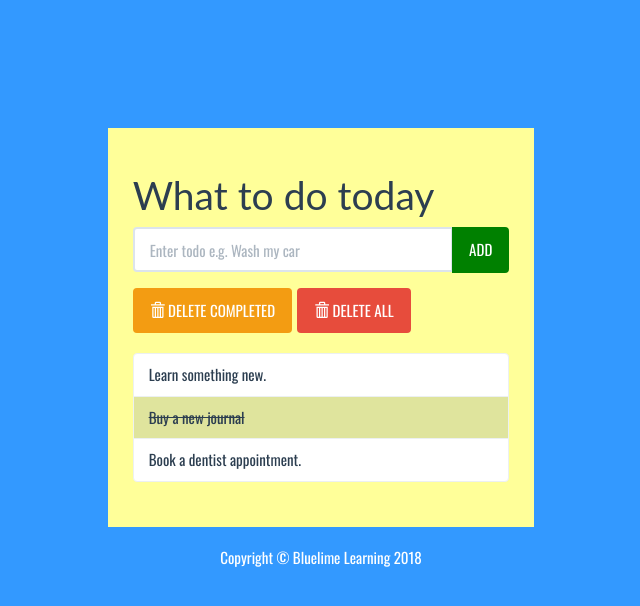
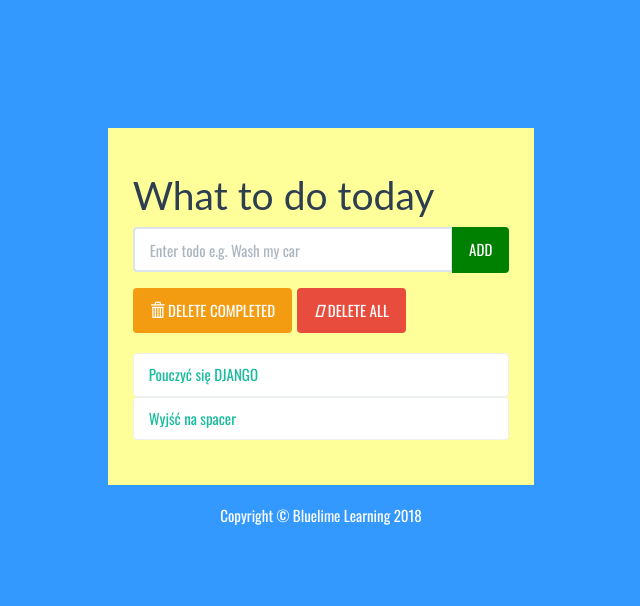
Before and after one commit to arczi290/Todoapp, a Django app: page / in a window 1280 px wide. Shown: the top 606 px of the page, without its empty margins (319-959 px from the left). Run offline with Django 3.2, Linux system fonts and the light colour scheme; data comes from the database, SQL or seed files in the repository; some libraries are stand-ins or nearby versions.

Commit message:
dodanie dynamiczne wyświetlanie listy zdań z bazy dnaych

```diff
--- a/todolist/templates/todolist/index.html
+++ b/todolist/templates/todolist/index.html
@@ -43,7 +43,7 @@
 								</div>
 								<div class="btn-group">
 									<button type="button" class="btn btn-danger">
-										<i class="glyphicon glyphicon-trash"></i> DELETE ALL
+										<i class=" glyphicon-trash"></i> DELETE ALL
 									</button>
 								</div>
 							</div>
@@ -51,9 +51,13 @@
 					</div>
 
 					<ul class="list-group t20">
-						<li class="list-group-item">Learn something new.</li>
-						<li class="list-group-item todo-completed">Buy a new journal</li>
-						<li class="list-group-item">Book a dentist appointment.</li>
+						{% for i in todo_items %}
+							{% if i.completed %}
+							<li class="list-group-item todo-completed">{{i.text}}</li>
+							{% else %}
+						<a href="#" ><li class="list-group-item">{{i.text}}</li></a>
+							{% endif %}
+							{% endfor %}
 					</ul>
 				</div>
 			</div>
--- a/todolist/views.py
+++ b/todolist/views.py
@@ -1,7 +1,10 @@
 from django.shortcuts import render
+from .models import Todolist
 
 # Create your views here.
 
 
 def index(request):
-    return render(request, 'todolist/index.html')
+    todo_items = Todolist.objects.order_by('id')
+    contex = {'todo_items' : todo_items}
+    return render(request, 'todolist/index.html', contex)
```
